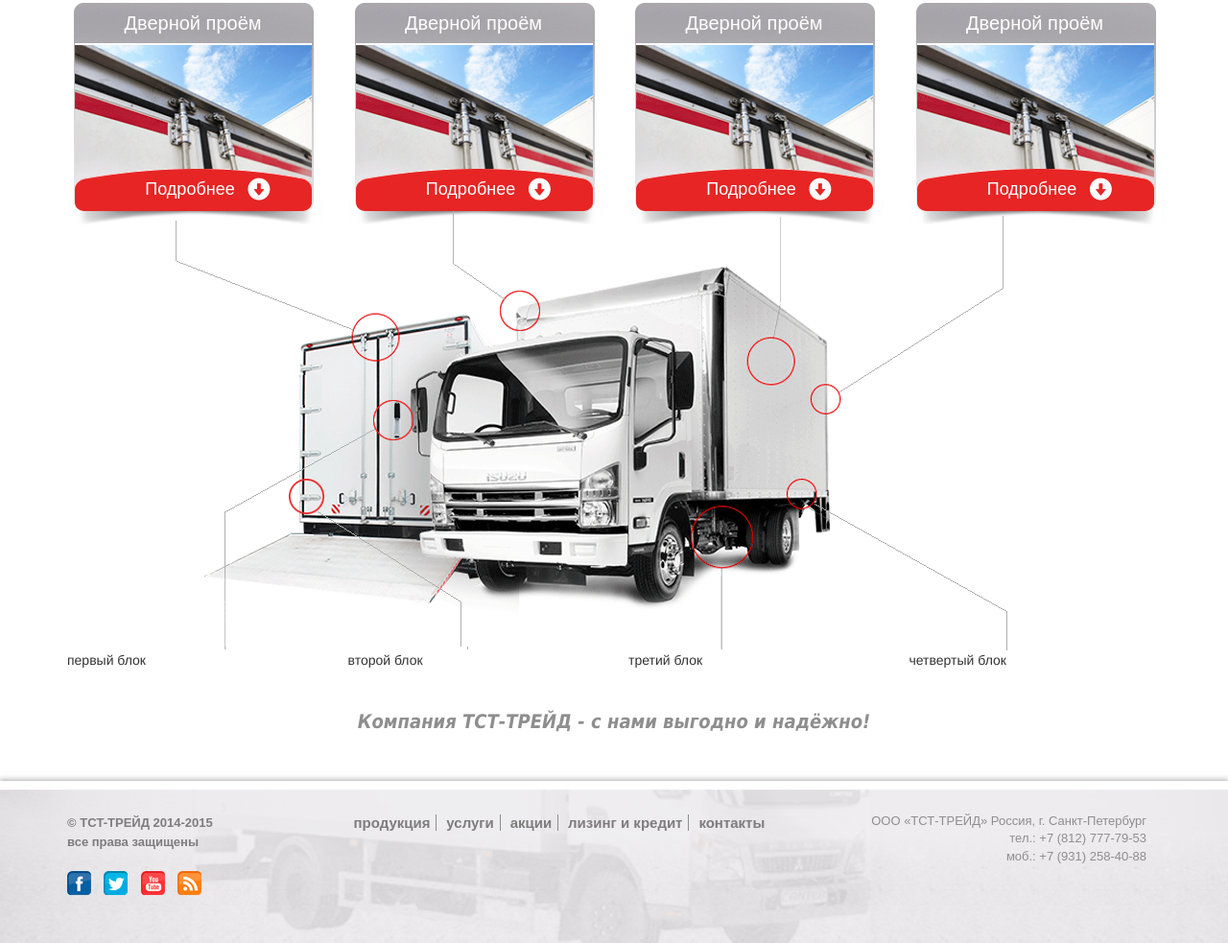
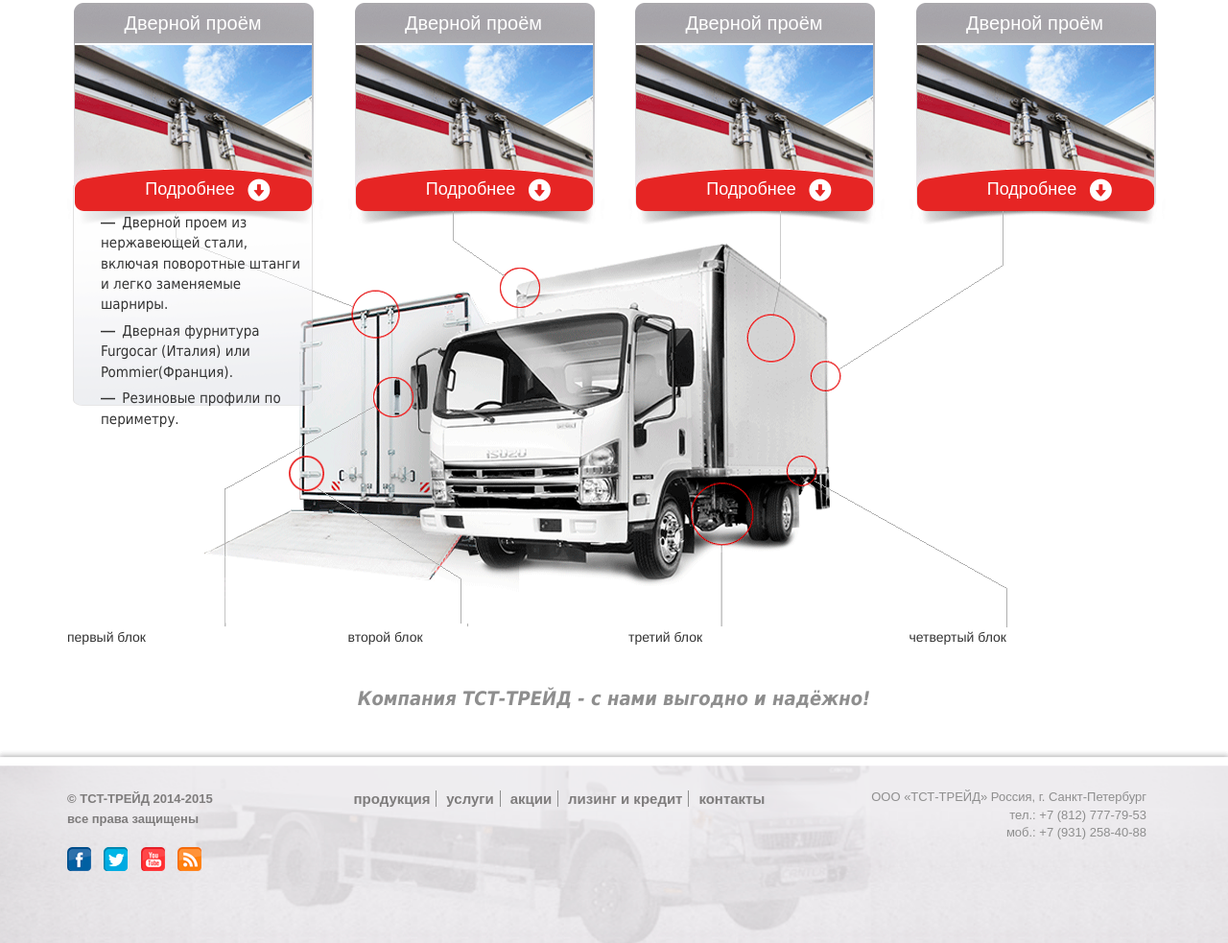
Before and after one commit to maximusDreddoff/trucks, a plain HTML site: page main.html in a window 1280 px wide. Shown: the part 1901-2884 px from the top of the page at 96% size. Drawn offline with nearby package versions, Linux system fonts and the light colour scheme; a script that the page names is missing.

Commit message:
hidden-description-block

```diff
--- a/less/main.less
+++ b/less/main.less
@@ -110,9 +110,8 @@
 
     .red-btn {
         margin-top: -20px;
+        z-index: 33;
     }
-
-
 }
 
 .img-container {
@@ -128,6 +127,9 @@
     }
 
     .red-description {
+        position: absolute;
+        z-index: 33;
+
         span:first-child {
             position: absolute;
             color: white;
@@ -141,14 +143,44 @@
         .arrow-btn {
             position: absolute;
             margin-left: 180px;
-            margin-top: 182px;
-                font-size: 1.7em;
-                color: white;
+            margin-top: -10px;
+            font-size: 1.7em;
+            color: white;
+        }
 
-        }
         .arrow-btn:hover {
             cursor: pointer;
         }
-
     }
 }
+
+.list-backround-container {
+    img {
+        position: absolute;
+        height: 230px;
+        width: 250px;
+        z-index: 22;
+        opacity: 0.6;
+        margin-left: 6px;
+        margin-top: -3px;
+    }
+
+    ul {
+        position: absolute;
+        width: 245px;
+        list-style-type: none;
+
+        li {
+            padding-top: 5px;
+            margin-left: -5px;
+            position: relative;
+            z-index: 55;
+            font-family:Tahoma, sans-serif;
+            font-size:15px;
+            b {
+                padding-right: 3px;
+                    font-family:Arial;
+            }
+        }
+    }
+}
--- a/main.html
+++ b/main.html
@@ -224,6 +224,16 @@
                         </div>
                     </div>
                 </div>
+                <div class="list-backround-container">
+                   <img src="img/main-page/list-background.png" />
+                    <span>
+                        <ul class="padding-top-mdl">
+                            <li><b>—</b> Дверной проем из нержавеющей стали,  включая поворотные штанги и легко заменяемые шарниры.</li>
+                            <li><b>—</b> Дверная фурнитура Furgocar (Италия) или Pommier(Франция).</li>
+                            <li><b>—</b> Резиновые профили по периметру. </li>
+                        </ul>
+                    </span>
+                </div>
             </div>
             <div class="col-xs-3 col-sm-3 col-md-3 col-lg-3 img-container">
                 <div>
```
Also changed, not shown: img/static-page-crop/flop-list.png (added), less/main.css, less/main.min.css, 1 other file.
